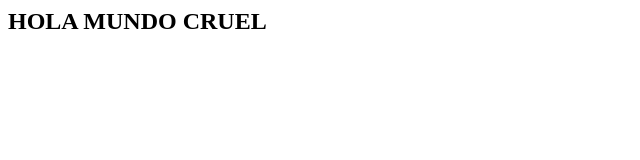
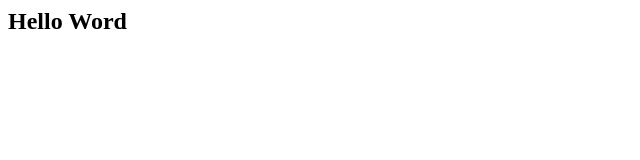
Before and after one commit to DaniloGutierrez/proyecto-final, a plain HTML site: page index.html in a window 1280 px wide. Shown: the whole page, without its empty margins (0-640 px from the left). Drawn offline with Linux system fonts and the light colour scheme.

Commit message:
Prueba 1

```diff
--- a/index.html
+++ b/index.html
@@ -1,5 +1,5 @@
 <html>
     <body>
-        <h2>HOLA MUNDO CRUEL</h2>
+        <h2>Hello Word</h2>
     </body>
 </html>
```
